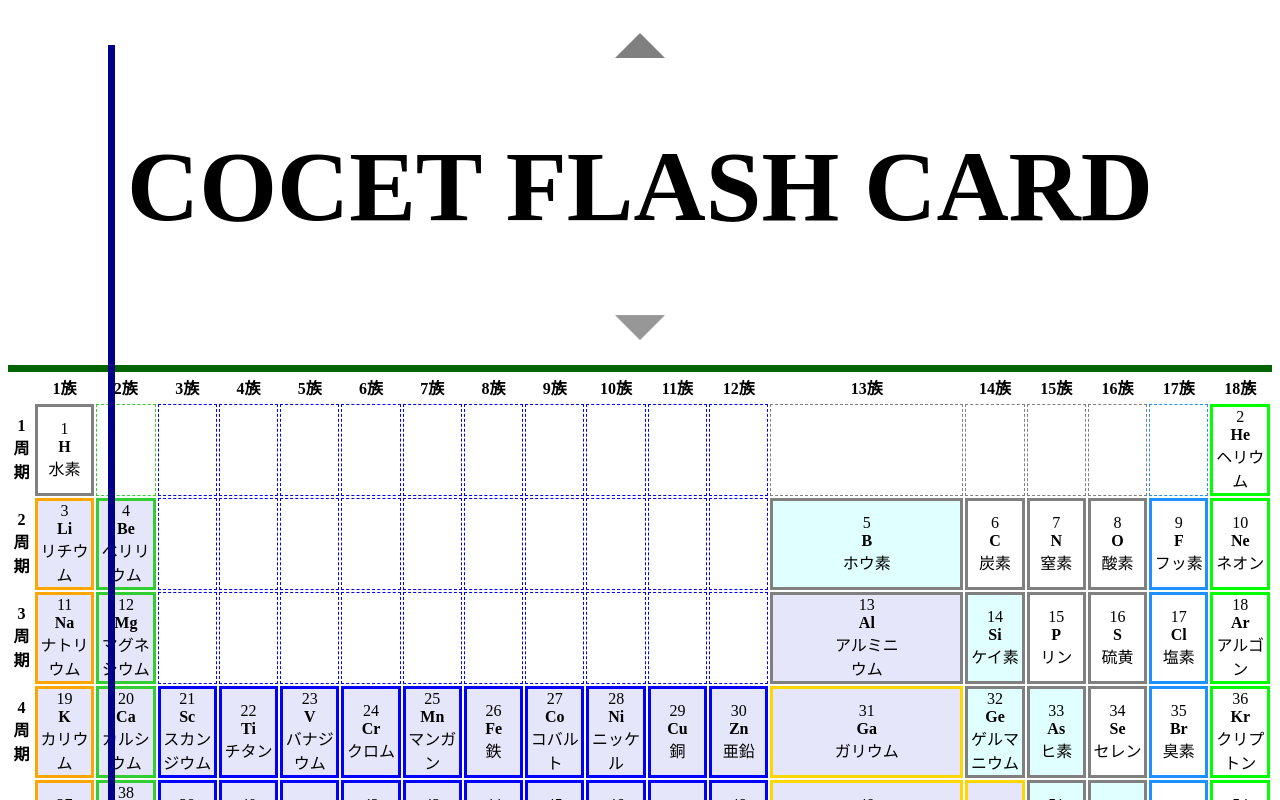
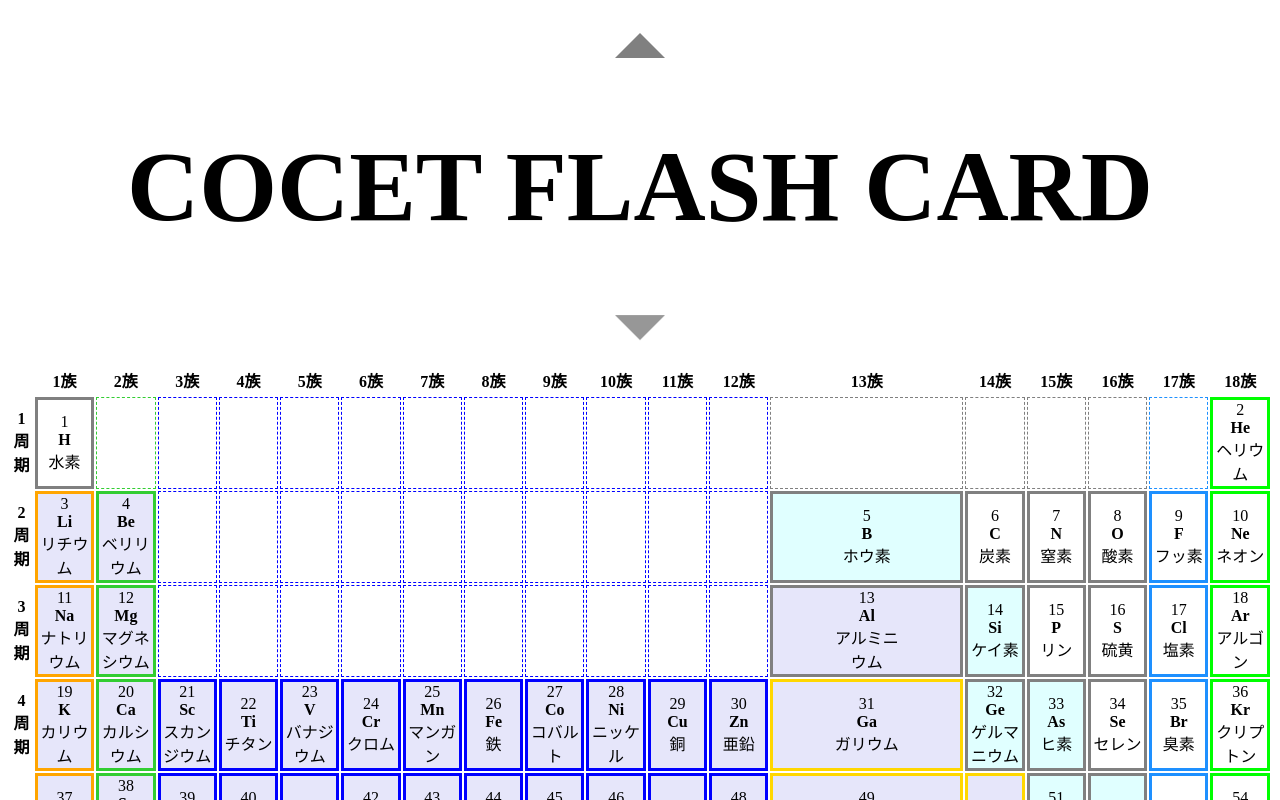
Before and after one commit to 6666dustry/cocet-flashcard, a SvelteKit app: page /elementsymbol in a window 1280 px wide. Shown: the top 800 px of the page. Built offline with nearby package versions, Linux system fonts and the light colour scheme; a web font is replaced by a local one.

Commit message:
fix background.

```diff
--- a/src/routes/elementsymbol/+page.svelte
+++ b/src/routes/elementsymbol/+page.svelte
@@ -1,5 +1,6 @@
 <script lang="ts">
 	import { playSound } from '$lib/sounds.js';
+	import { get_current_component } from 'svelte/internal';
 	import { elements, choice } from './elements.js';
 	const families = [0, 1, 2, 3, 4, 5, 6, 7, 8, 9, 10, 11, 12, 13, 14, 15, 16, 17, 18];
 	let answer = choice();
@@ -32,7 +33,6 @@
 		}
 	}}
 />
-<div id="horizontal"><span id="vertical" /></div>
 <table>
 	<thead>
 		<tr>
@@ -117,19 +117,6 @@
 	#name {
 		max-width: 4em;
 	}
-	#horizontal {
-		position: relative;
-		border-bottom: 7.5px solid darkgreen;
-	}
-	#vertical {
-		position: absolute;
-		top: -40vh;
-		left: 100px;
-		display: inline-block;
-		border-left: 7.5px solid darkblue;
-		width: 10px;
-		height: 120vh;
-	}
 	td:nth-child(2) {
 		--shadow-color: orange;
 		border-color: var(--shadow-color);
```
